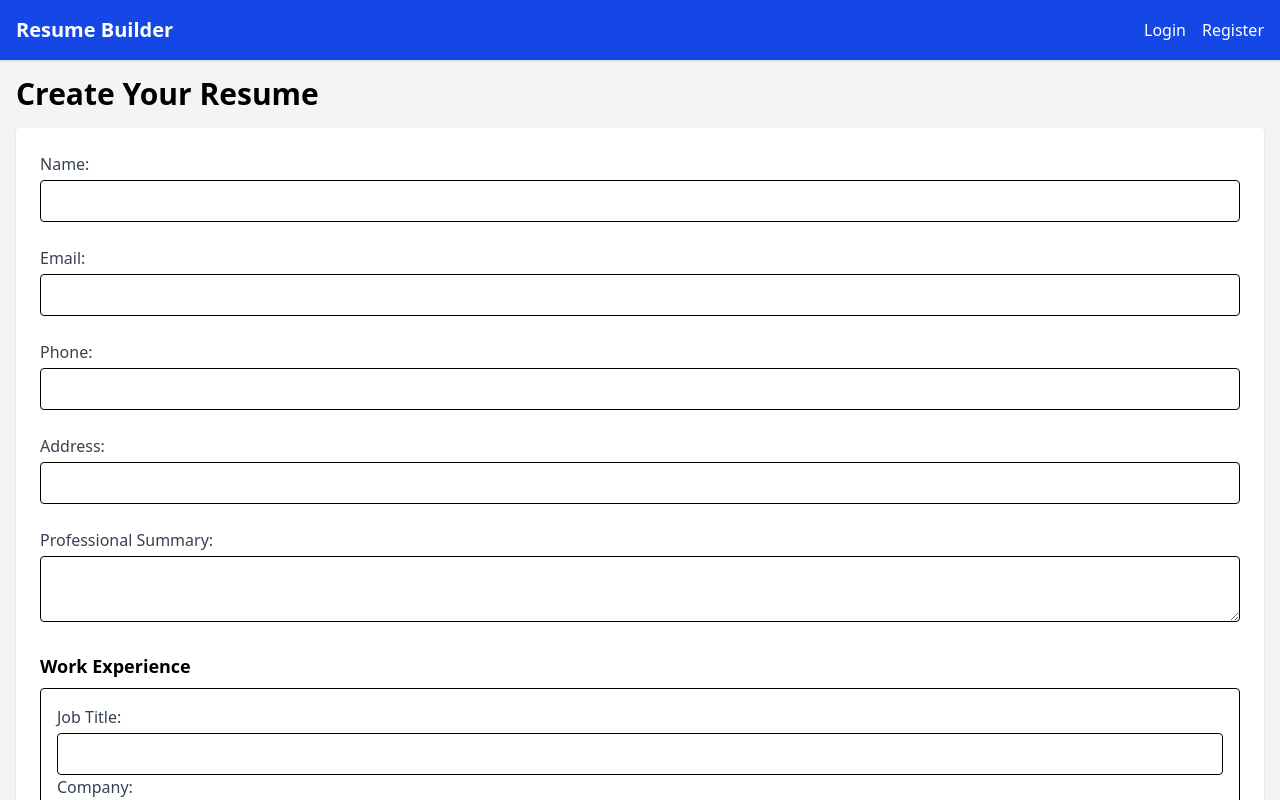
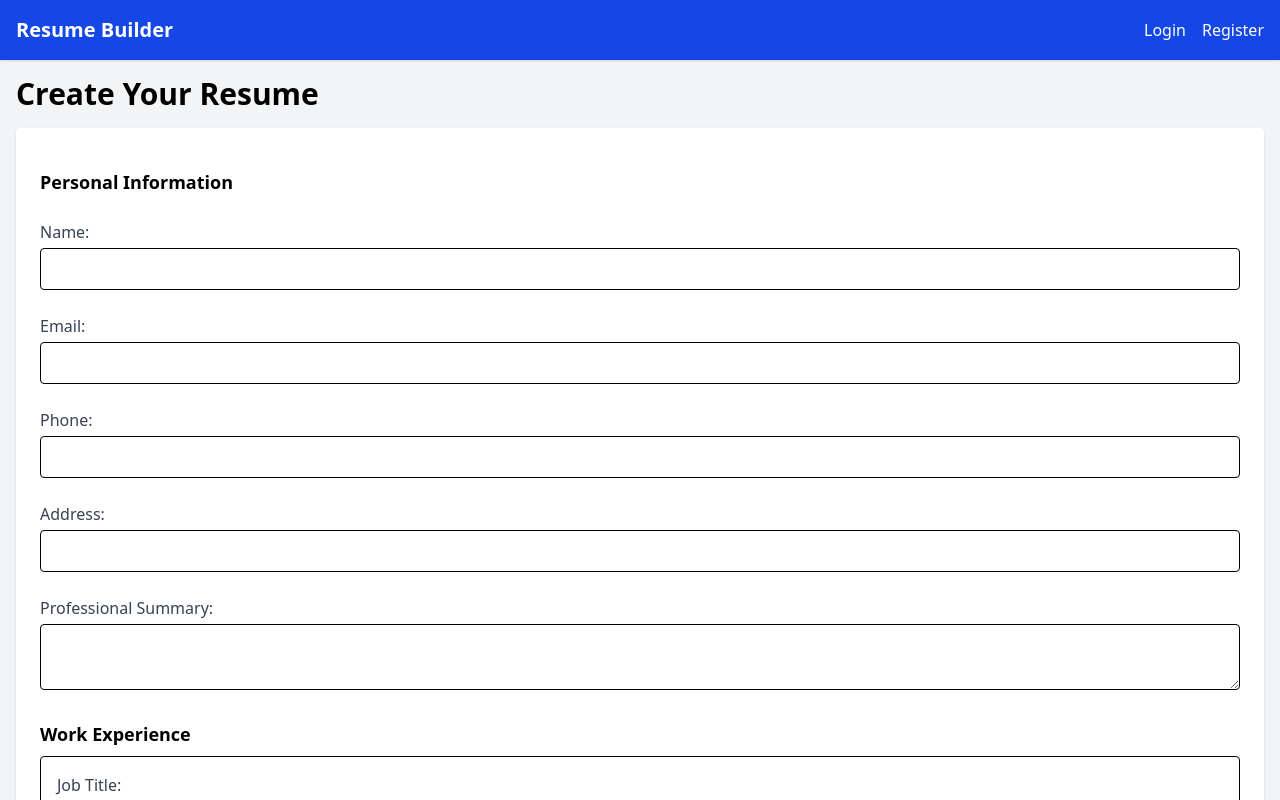
Before and after one commit to yash-zynova/Resume, a React (Vite) app in the folder client/frontend/: page / in a window 1280 px wide. Shown: the top 800 px of the page. Built offline with nearby package versions, Linux system fonts and the light colour scheme.

Commit message:
"Added h3 heading for Personal Information section in ResumeForm component"

```diff
--- a/client/frontend/src/components/ResumeForm.jsx
+++ b/client/frontend/src/components/ResumeForm.jsx
@@ -113,6 +113,7 @@ const ResumeForm = () => {
       {error && <p className="text-red-500">{error}</p>}
 
       {/* Basic Information */}
+      <h3 className="text-lg font-bold mt-4">Personal Information</h3>
       <div>
         <label className="block text-gray-700">Name:</label>
         <input
```
